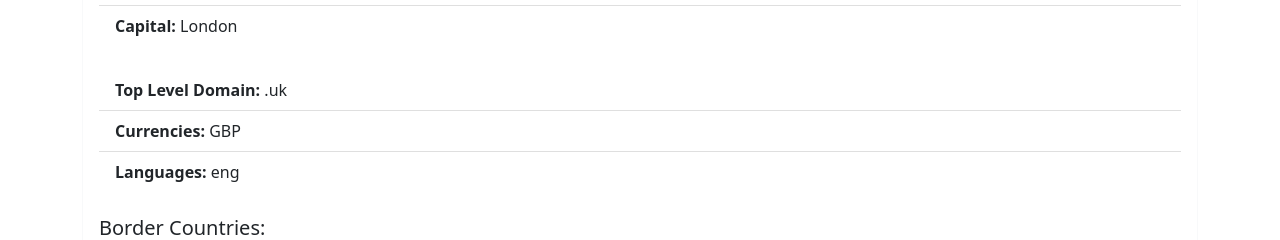
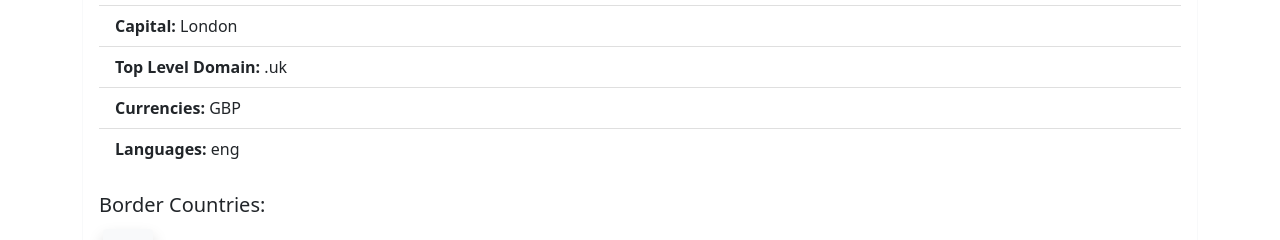
Before and after one commit to valleyman89/flag-switcher, a React (Create React App) app: page /country/GBR in a window 1280 px wide. Shown: the part 1227-1467 px from the top of the page. Built offline with nearby package versions, Linux system fonts and the light colour scheme.

Commit message:
simplify scroll to top

```diff
--- a/src/routes/Country.jsx
+++ b/src/routes/Country.jsx
@@ -7,11 +7,9 @@ export default function Country() {
   let params = useParams();
   let country = getCountry(params.countryCode);
 
-  const location = useLocation();
-
   useEffect(() => {
     window.scrollTo(0, 0);
-  }, [location]);
+  }, [useLocation()]);
 
   return (
     <Container>
@@ -52,8 +50,6 @@ export default function Country() {
             <ListGroup.Item>
               <strong>Capital:</strong> {country.capital}
             </ListGroup.Item>
-          </ListGroup>
-          <ListGroup className="mb-4" variant="flush">
             <ListGroup.Item>
               <strong>Top Level Domain:</strong> {country.tld}
             </ListGroup.Item>
```
